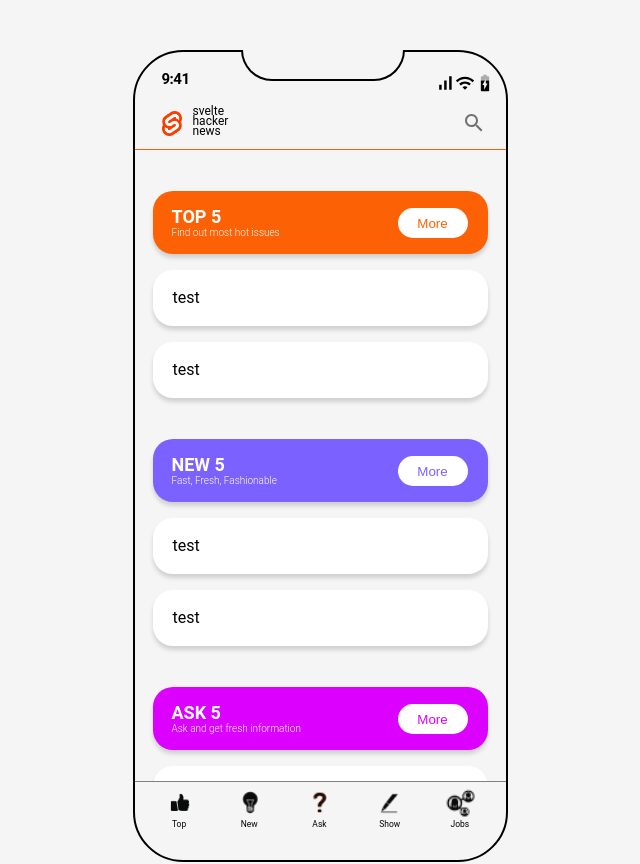
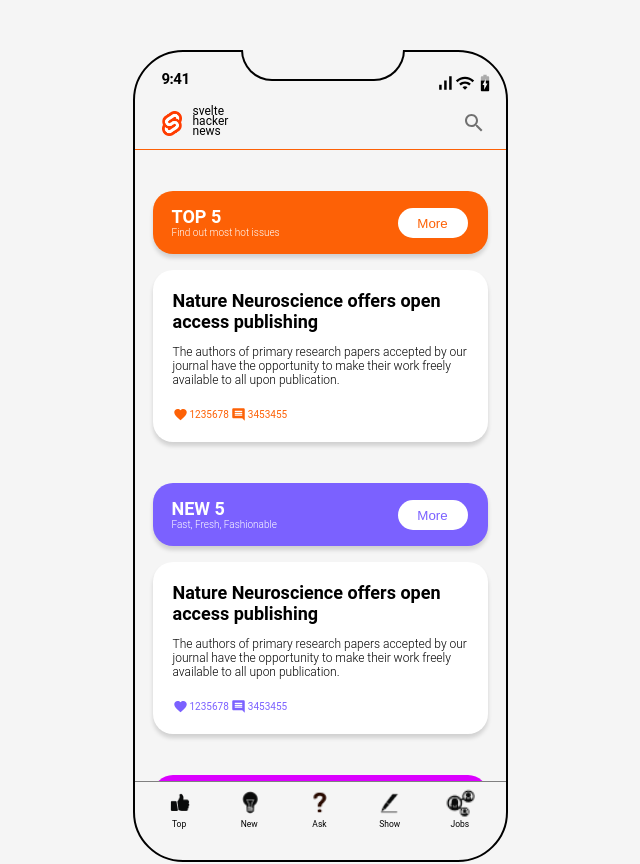
Before and after one commit to jeondoh/haker-news, a React (Create React App) app: page / in a window 1280 px wide. Shown: the whole page, without its empty margins (320-960 px from the left). Built offline with nearby package versions, Linux system fonts and the light colour scheme; no server answers.

Commit message:
feat: markup ContentCard
fix component camel-case

```diff
--- a/src/App.tsx
+++ b/src/App.tsx
@@ -5,6 +5,7 @@ import { isDarkAtom } from "./atom";
 import GlobalStyle from "./styles/GlobalStyle";
 import { ReactQueryDevtools } from "react-query/devtools";
 import Router from "./router/Router";
+import React from "react";
 
 function App() {
   const isDark = useRecoilValue(isDarkAtom);
--- a/src/components/Cards.tsx
+++ b/src/components/Cards.tsx
@@ -1,16 +1,16 @@
 import { useEffect, useState } from "react";
-import TitleCardData, { ITitleCard } from "../utils/TitleCardData";
+import TitleCardData, { ICard } from "../utils/TitleCardData";
 import TitleCards from "./TitleCards";
 import ContentCards from "./ContentCards";
 import { GetAPIDatas } from "../utils/callApi";
 
 export default function Cards() {
   // 카테고리별 카드 정보 status
-  const [titleData, setTitleData] = useState<ITitleCard[]>([]);
+  const [titleData, setTitleData] = useState<ICard[]>([]);
   // API 로딩여부 status
   const [isLoadingAll, setIsLoadingAll] = useState(false);
   // API 데이터 불러오기
-  const resultDatas = GetAPIDatas();
+  const resultData = GetAPIDatas();
   // 카테고리별 카드 정보 가져오기
   useEffect(() => {
     setTitleData(() => TitleCardData());
@@ -18,10 +18,10 @@ export default function Cards() {
   }, []);
   // 카테고리별 API 결과
   useEffect(() => {
-    console.log(resultDatas);
-    setIsLoadingAll(() => !resultDatas.some((result) => result.isLoading));
+    console.log(resultData);
+    setIsLoadingAll(() => !resultData.some((result) => result.isLoading));
     console.log(isLoadingAll); // isLoadingAll : true = 최종완료
-  }, [isLoadingAll, resultDatas]);
+  }, [isLoadingAll, resultData]);
 
   return (
     <>
@@ -29,7 +29,7 @@ export default function Cards() {
       {titleData?.map((cardData) => (
         <div key={cardData.category}>
           <TitleCards {...cardData} />
-          <ContentCards color={cardData.color} />
+          <ContentCards commonColor={cardData.color} />
         </div>
       ))}
     </>
--- a/src/components/ContentCards.tsx
+++ b/src/components/ContentCards.tsx
@@ -1,14 +1,30 @@
-import { ContentCard } from "../styles/CardStyle";
+import {
+  ContentIconDiv,
+  ContentMain,
+  ContentTitle,
+  ContentCard,
+  ContentIconCnt,
+} from "../styles/CardStyle";
+import { ICardColor } from "../styles/CardStyle";
+import FavoriteIcon from "@material-ui/icons/Favorite";
+import CommentIcon from "@material-ui/icons/Comment";
 
-interface IContentCards {
-  color: string;
-}
-
-export default function ContentCards(color: IContentCards) {
+export default function ContentCards({ commonColor }: ICardColor) {
   return (
-    <>
-      <ContentCard>test</ContentCard>
-      <ContentCard>test</ContentCard>
-    </>
+    <ContentCard>
+      <ContentTitle>
+        Nature Neuroscience offers open access publishing
+      </ContentTitle>
+      <ContentMain>
+        The authors of primary research papers accepted by our journal have the
+        opportunity to make their work freely available to all upon publication.
+      </ContentMain>
+      <ContentIconDiv>
+        <FavoriteIcon htmlColor={commonColor} fontSize="small" />
+        <ContentIconCnt commonColor={commonColor}>1235678</ContentIconCnt>
+        <CommentIcon htmlColor={commonColor} fontSize="small" />
+        <ContentIconCnt commonColor={commonColor}>3453455</ContentIconCnt>
+      </ContentIconDiv>
+    </ContentCard>
   );
 }
--- a/src/components/TitleCards.tsx
+++ b/src/components/TitleCards.tsx
@@ -1,21 +1,17 @@
 import {
   TitleCard,
-  TitleCard_Btn,
-  TitleCard_Category,
-  TitleCard_SubCategory,
+  TitleCardBtn,
+  TitleCardCategory,
+  TitleCardSubCategory,
 } from "../styles/CardStyle";
-import { ITitleCard } from "../utils/TitleCardData";
+import { ICard } from "../utils/TitleCardData";
 
-export default function TitleCards({
-  category,
-  subCategory,
-  color,
-}: ITitleCard) {
+export default function TitleCards({ category, subCategory, color }: ICard) {
   return (
     <TitleCard commonColor={color}>
-      <TitleCard_Category>{category}</TitleCard_Category>
-      <TitleCard_SubCategory>{subCategory}</TitleCard_SubCategory>
-      <TitleCard_Btn commonColor={color}>More</TitleCard_Btn>
+      <TitleCardCategory>{category}</TitleCardCategory>
+      <TitleCardSubCategory>{subCategory}</TitleCardSubCategory>
+      <TitleCardBtn commonColor={color}>More</TitleCardBtn>
     </TitleCard>
   );
 }
--- a/src/styles/CardStyle.ts
+++ b/src/styles/CardStyle.ts
@@ -11,12 +11,12 @@ export const Wrapper = styled.div`
 `;
 
 /* 타이틀 카드(메인페이지) 인터페이스 */
-interface ITitleCard {
+export interface ICardColor {
   commonColor: string;
 }
 
 /* 타이틀 카드(메인페이지) */
-export const TitleCard = styled.div<ITitleCard>`
+export const TitleCard = styled.div<ICardColor>`
   position: relative;
   width: 335px;
   height: 63.04px;
@@ -32,7 +32,7 @@ export const TitleCard = styled.div<ITitleCard>`
   }
 `;
 /* 타이틀 카드 내 카테고리 제목 */
-export const TitleCard_Category = styled.span`
+export const TitleCardCategory = styled.span`
   position: absolute;
   width: 75px;
   height: 20px;
@@ -45,7 +45,7 @@ export const TitleCard_Category = styled.span`
   color: #ffffff;
 `;
 /* 타이틀 카드 내 부카테고리 제목 */
-export const TitleCard_SubCategory = styled.span`
+export const TitleCardSubCategory = styled.span`
   position: absolute;
   max-width: 140px;
   height: 12px;
@@ -58,7 +58,7 @@ export const TitleCard_SubCategory = styled.span`
   color: #ffffff;
 `;
 /* 타이틀 카드 내 버튼 */
-export const TitleCard_Btn = styled.button<ITitleCard>`
+export const TitleCardBtn = styled.button<ICardColor>`
   position: absolute;
   width: 70px;
   height: 30px;
@@ -87,3 +87,38 @@ export const ContentCard = styled.div`
   flex-grow: 0;
   background-color: ${(props) => props.theme.cardBgColor};
 `;
+/* 내용 카드 > 제목 */
+export const ContentTitle = styled.p`
+  font-weight: bold;
+  font-size: 18px;
+  line-height: 21px;
+  color: ${(props) => props.theme.textColor};
+  align-self: stretch;
+`;
+/* 내용 카드 > 내용 */
+export const ContentMain = styled.p`
+  padding-top: 13px;
+  font-weight: 300;
+  font-size: 12px;
+  line-height: 14px;
+  color: ${(props) => props.theme.textColor};
+  flex: none;
+  order: 1;
+  flex-grow: 0;
+  align-self: stretch;
+`;
+/* 내용 카드 > 좋아요, 댓글 Div */
+export const ContentIconDiv = styled.div`
+  display: flex;
+  align-items: center;
+  padding-top: 20px;
+  font-size: 10px;
+  svg {
+    font-size: 15px;
+  }
+`;
+/* 내용 카드 > 좋아요, 댓글 개수 */
+export const ContentIconCnt = styled.span<ICardColor>`
+  padding: 0 2px;
+  color: ${(props) => props.commonColor};
+`;
--- a/src/styles/GlobalStyle.tsx
+++ b/src/styles/GlobalStyle.tsx
@@ -2,7 +2,7 @@
 import { createGlobalStyle } from "styled-components";
 
 const GlobalStyle = createGlobalStyle`
-  @import url('https://fonts.googleapis.com/css2?family=Roboto:wght@300;400&display=swap');
+  @import url('https://fonts.googleapis.com/css2?family=Roboto:wght@300;400;600;700&display=swap');
   @import url('https://cdn.jsdelivr.net/gh/orioncactus/pretendard/dist/web/static/pretendard.css');
 
   html, body, div, span, applet, object, iframe,
@@ -62,7 +62,7 @@ const GlobalStyle = createGlobalStyle`
 
   body {
     line-height: 1;
-    font-family: 'Roboto', 'Pretendard', sans-serif;
+    font-family: "Roboto", "Pretendard", sans-serif;
     font-style: normal;
     background-color: ${(props) => props.theme.bgColor};
     color: ${(props) => props.theme.textColor};
--- a/src/utils/TitleCardData.ts
+++ b/src/utils/TitleCardData.ts
@@ -1,10 +1,10 @@
-export interface ITitleCard {
+export interface ICard {
+  color: string;
   category: string;
   subCategory: string;
-  color: string;
 }
 
-export default function TitleCardData(): ITitleCard[] {
+export default function TitleCardData(): ICard[] {
   return [
     {
       category: "TOP 5",
```
